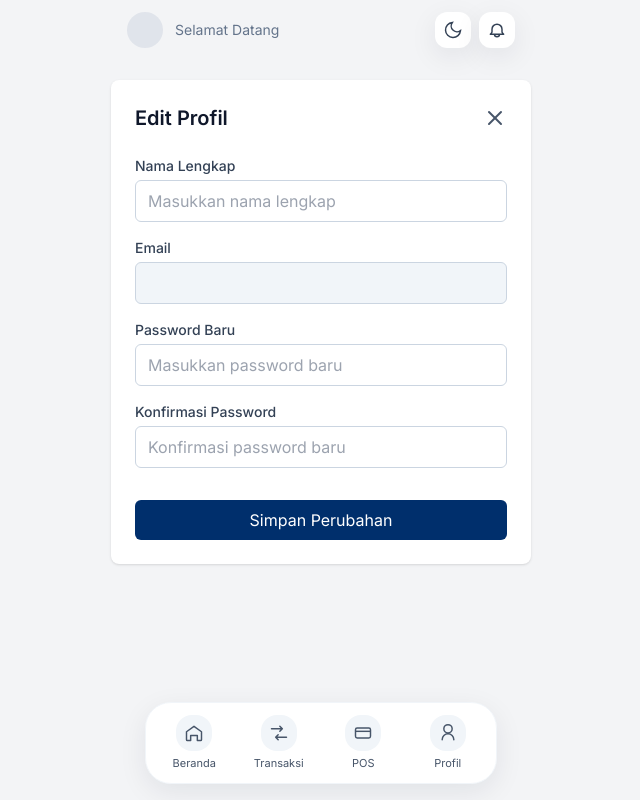
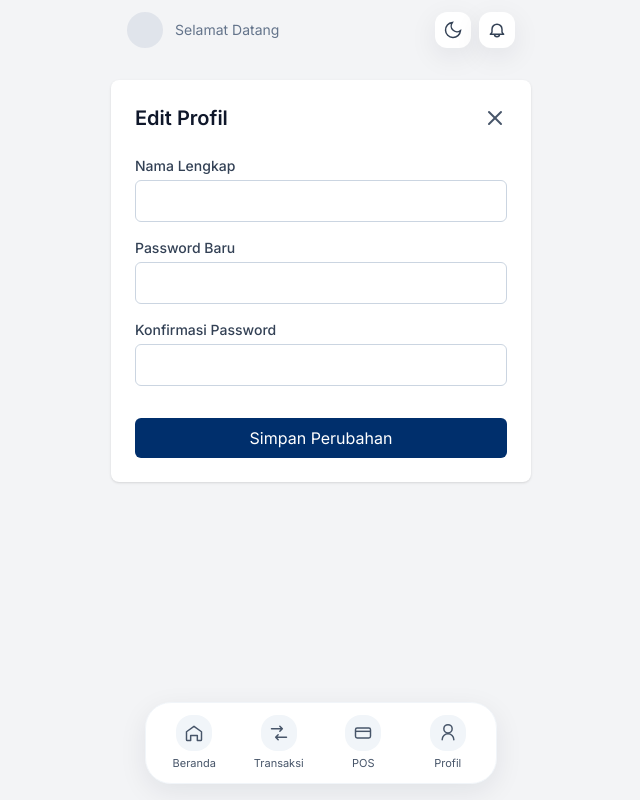
Before and after one commit to rembon2016/cts-merchant, a React (Vite) app: page /account/edit/1 in a window 1280 px wide. Shown: the whole page, without its empty margins (319-959 px from the left). Built offline with nearby package versions, Linux system fonts and the light colour scheme; sample sign-in values are in the browser's storage; the HTML template or start-up script is replaced by a standard one.

Commit message:
FIX: bugs when edit profile

```diff
--- a/package.json
+++ b/package.json
@@ -11,6 +11,7 @@
   },
   "dependencies": {
     "lucide-react": "^0.544.0",
+    "prop-types": "^15.8.1",
     "react": "^18.2.0",
     "react-dom": "^18.2.0",
     "react-router-dom": "^6.20.1",
--- a/src/components/EditProfile.jsx
+++ b/src/components/EditProfile.jsx
@@ -1,12 +1,13 @@
-import { useState } from "react";
+import { useEffect, useState } from "react";
 import { useNavigate } from "react-router-dom";
 import { useAuthStore } from "../store/authStore";
 import useFetchDataStore from "../store/fetchDataStore";
-import { AlertCircle } from "lucide-react";
+import SimpleAlert from "./alert/SimpleAlert";
+import SimpleInput from "./form/SimpleInput";
 
 export default function EditProfile() {
   const { user: userInfo, logout } = useAuthStore();
-  const { response, loading, error, success, fetchData } = useFetchDataStore();
+  const { loading, success, error, fetchData } = useFetchDataStore();
   const navigate = useNavigate();
 
   const [formData, setFormData] = useState({
@@ -67,28 +68,26 @@ export default function EditProfile() {
       },
       body: JSON.stringify(updateData),
     });
+  };
 
+  useEffect(() => {
     if (success) {
-      setTimeout(async () => {
-        await logout();
-      }, 1000);
+      setTimeout(() => logout(), [1000]);
     }
-  };
+  }, [success]);
 
   return (
     <div className="max-w-md mx-auto p-6 rounded-lg bg-white shadow mt-5">
-      {error && (
-        <div className="mb-6 p-4 bg-red-50 border border-red-200 rounded-lg flex items-center gap-3">
-          <AlertCircle className="w-5 h-5 text-red-500 flex-shrink-0" />
-          <span className="text-red-700 text-sm">{error}</span>
-        </div>
-      )}
-      {success && (
-        <div className="mb-6 p-4 bg-red-50 border border-green-200 rounded-lg flex items-center gap-3">
-          <AlertCircle className="w-5 h-5 text-green-500 flex-shrink-0" />
-          <span className="text-green-700 text-sm">Edit Profil Berhasil</span>
-        </div>
-      )}
+      <SimpleAlert
+        type={success ? "success" : error ? "error" : null}
+        textContent={
+          success
+            ? "Profil berhasil diubah"
+            : error
+            ? "Profil gagal diubah"
+            : null
+        }
+      />
       <div className="flex justify-between items-center mb-6">
         <h2 className="text-xl font-semibold dark:text-slate-400">
           Edit Profil
@@ -115,83 +114,30 @@ export default function EditProfile() {
       </div>
 
       <form onSubmit={handleSubmit} className="space-y-4">
-        <div>
-          <label
-            className="block text-sm font-medium text-slate-700 mb-1"
-            htmlFor="name"
-          >
-            Nama Lengkap
-          </label>
-          <input
+        <SimpleInput
+          name="name"
           type="text"
-            name="name"
+          label="Nama Lengkap"
           value={formData.name}
-            onChange={handleChange}
-            className="w-full px-3 py-2 border border-slate-300 rounded-md focus:outline-none focus:ring-1 focus:ring-blue-500"
-            placeholder="Masukkan nama lengkap"
+          errors={errors.name}
+          handleChange={handleChange}
         />
-          {errors.name && (
-            <p className="mt-1 text-sm text-red-600">{errors.name}</p>
-          )}
-        </div>
-
-        <div>
-          <label
-            className="block text-sm font-medium text-slate-700 mb-1"
-            htmlFor="email"
-          >
-            Email
-          </label>
-          <input
-            type="email"
-            name="email"
-            value={formData.email}
-            disabled
-            className="w-full px-3 py-2 border border-slate-300 rounded-md bg-slate-100 cursor-not-allowed"
+        <SimpleInput
+          name="password"
+          type="password"
+          label="Password Baru"
+          value={formData.password}
+          errors={errors.password}
+          handleChange={handleChange}
         />
-        </div>
-
-        <div>
-          <label
-            className="block text-sm font-medium text-slate-700 mb-1"
-            htmlFor="password"
-          >
-            Password Baru
-          </label>
-          <input
+        <SimpleInput
+          name="confirmPassword"
           type="password"
-            name="password"
-            value={formData.password}
-            onChange={handleChange}
-            className="w-full px-3 py-2 border border-slate-300 rounded-md focus:outline-none focus:ring-1 focus:ring-blue-500"
-            placeholder="Masukkan password baru"
+          label="Konfirmasi Password"
+          value={formData.confirmPassword}
+          errors={errors.confirmPassword}
+          handleChange={handleChange}
         />
-          {errors.password && (
-            <p className="mt-1 text-sm text-red-600">{errors.password}</p>
-          )}
-        </div>
-
-        <div>
-          <label
-            className="block text-sm font-medium text-slate-700 mb-1"
-            htmlFor="confirmPassword"
-          >
-            Konfirmasi Password
-          </label>
-          <input
-            type="password"
-            name="confirmPassword"
-            value={formData.confirmPassword}
-            onChange={handleChange}
-            className="w-full px-3 py-2 border border-slate-300 rounded-md focus:outline-none focus:ring-1 focus:ring-blue-500"
-            placeholder="Konfirmasi password baru"
-          />
-          {errors.confirmPassword && (
-            <p className="mt-1 text-sm text-red-600">
-              {errors.confirmPassword}
-            </p>
-          )}
-        </div>
 
         <div className="pt-4">
           <button
--- a/src/components/FaQ.jsx
+++ b/src/components/FaQ.jsx
@@ -53,6 +53,12 @@ export default function FaQ() {
   // Debounce search query with 500ms delay
   const debouncedSearch = useDebounce(state.searchQuery, 500);
 
+  const headersApi = {
+    "Content-Type": "application/json",
+    Accept: "application/json",
+    Authorization: `Bearer ${sessionStorage.getItem("authToken")}`,
+  };
+
   // Effect untuk mengelola accumulated data ketika data berubah
   useEffect(() => {
     if (data?.faqs) {
@@ -78,9 +84,7 @@ export default function FaQ() {
       }/v1/merchant/faq?${searchParams.toString()}`,
       {
         method: "GET",
-        headers: {
-          "Content-Type": "application/json",
-        },
+        headers: headersApi,
       }
     );
   };
@@ -94,7 +98,7 @@ export default function FaQ() {
   const handleLoadMore = () => {
     const nextPage = state.currentPage + 1;
     dispatch({ type: SET_PAGE, payload: nextPage });
-    fetchFaqs(nextPage, true);
+    fetchFaqs(nextPage);
   };
 
   const renderElement = useMemo(() => {
--- a/src/components/Transaction.jsx
+++ b/src/components/Transaction.jsx
@@ -56,6 +56,12 @@ export default function Transaction() {
   // Debounce search query with 500ms delay
   const debouncedSearch = useDebounce(state.searchQuery, 500);
 
+  const headersApi = {
+    "Content-Type": "application/json",
+    Accept: "application/json",
+    Authorization: `Bearer ${sessionStorage.getItem("authToken")}`,
+  };
+
   // Effect untuk mengelola accumulated data ketika data berubah
   useEffect(() => {
     if (data?.transactions) {
@@ -85,9 +91,7 @@ export default function Transaction() {
     }
     fetchData(url, {
       method: "GET",
-      headers: {
-        "Content-Type": "application/json",
-      },
+      headers: headersApi,
     });
   };
 
--- /dev/null
+++ b/src/components/alert/SimpleAlert.jsx
@@ -0,0 +1,54 @@
+import { AlertCircle } from "lucide-react";
+import PropTypes from "prop-types";
+
+SimpleAlert.propTypes = {
+  type: PropTypes.string,
+  textContent: PropTypes.string,
+};
+
+export default function SimpleAlert({ type, textContent }) {
+  const baseClassAlert = "mb-6 p-4 rounded-lg flex items-center gap-3";
+  const baseClassIcon = "w-5 h-5 flex-shrink-0";
+
+  const getColorAlert = (type) => {
+    switch (type) {
+      case "error":
+        return "bg-red-50 dark:bg-red-600/50 border border-red-200 dark:border-red-500";
+      case "success":
+        return "bg-green-50 dark:bg-green-600/50 border border-green-200 dark:border-green-500";
+      default:
+        return "bg-red-50 dark:bg-red-600/50 border border-red-200 dark:border-red-500";
+    }
+  };
+
+  const getColorIcon = (type) => {
+    switch (type) {
+      case "error":
+        return "text-red-500 dark:text-red-200";
+      case "success":
+        return "text-green-500 dark:text-green-200";
+      default:
+        return "text-red-500 dark:text-red-200";
+    }
+  };
+
+  const getColorText = (type) => {
+    switch (type) {
+      case "error":
+        return "text-red-700 dark:text-red-100";
+      case "success":
+        return "text-green-700 dark:text-green-100";
+      default:
+        return "text-red-700 dark:text-red-100";
+    }
+  };
+
+  if (type === null) return;
+
+  return (
+    <div className={`${baseClassAlert} ${getColorAlert(type)}`}>
+      <AlertCircle className={`${baseClassIcon} ${getColorIcon(type)}`} />
+      <span className={`${getColorText(type)} text-sm`}>{textContent}</span>
+    </div>
+  );
+}
--- /dev/null
+++ b/src/components/form/SimpleInput.jsx
@@ -0,0 +1,44 @@
+import PropTypes from "prop-types";
+
+SimpleInput.propTypes = {
+  label: PropTypes.string,
+  type: PropTypes.string,
+  name: PropTypes.string,
+  value: PropTypes.string,
+  errors: PropTypes.string,
+  handleChange: PropTypes.func,
+  placeholder: PropTypes.string,
+};
+
+const inputClassName =
+  "w-full px-3 py-2 border border-slate-300 rounded-md focus:outline-none focus:ring-1 focus:ring-blue-500 dark:bg-slate-600 dark:text-slate-100 dark:border-none";
+
+export default function SimpleInput({
+  label,
+  value,
+  type,
+  name,
+  errors,
+  handleChange,
+  placeholder,
+}) {
+  return (
+    <div className="relative">
+      <label
+        className="block text-sm font-medium text-slate-700 mb-1"
+        htmlFor="name"
+      >
+        {label}
+      </label>
+      <input
+        type={type}
+        name={name}
+        value={value}
+        onChange={handleChange}
+        className={inputClassName}
+        placeholder={placeholder}
+      />
+      {errors && <p className="mt-1 text-sm text-red-600">{errors}</p>}
+    </div>
+  );
+}
--- a/src/store/fetchDataStore.js
+++ b/src/store/fetchDataStore.js
@@ -68,6 +68,10 @@ const useFetchDataStore = create((set, get) => ({
       clearTimeout(timeoutId);
 
       if (!response.ok) {
+        set({ error: `HTTP error! status: ${response.status}` });
+        setTimeout(() => {
+          set({ error: null });
+        }, 2000);
         throw new Error(`HTTP error! status: ${response.status}`);
       }
 
@@ -78,6 +82,9 @@ const useFetchDataStore = create((set, get) => ({
         response?.success
       ) {
         set({ success: true });
+        setTimeout(() => {
+          set({ success: false });
+        }, 2000);
       }
 
       const result = await response.json();
```
Also changed, not shown: 1 other file (tests, documents, lock files or other folders). Lines whose indentation alone changed are shown as unchanged.
